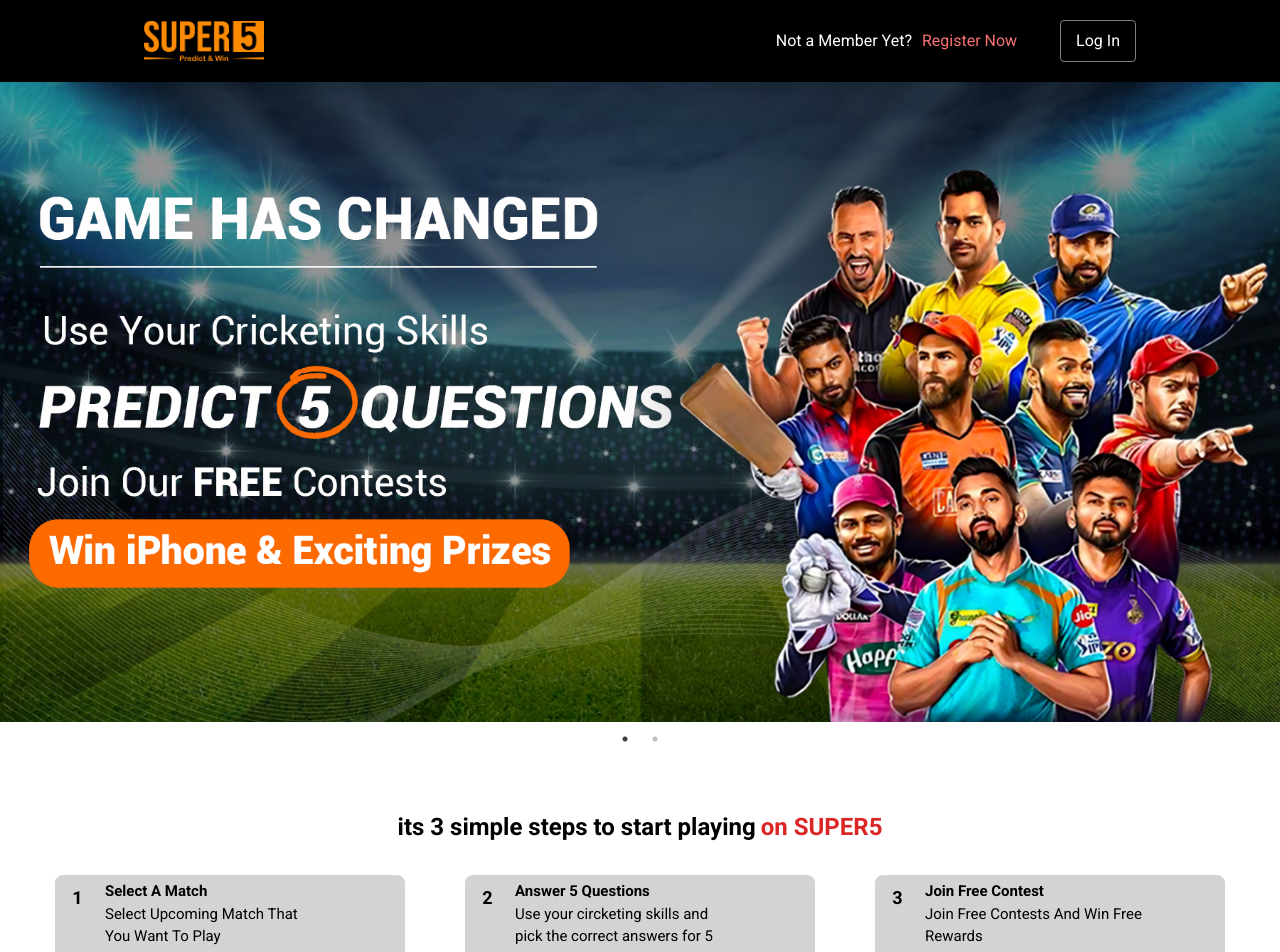
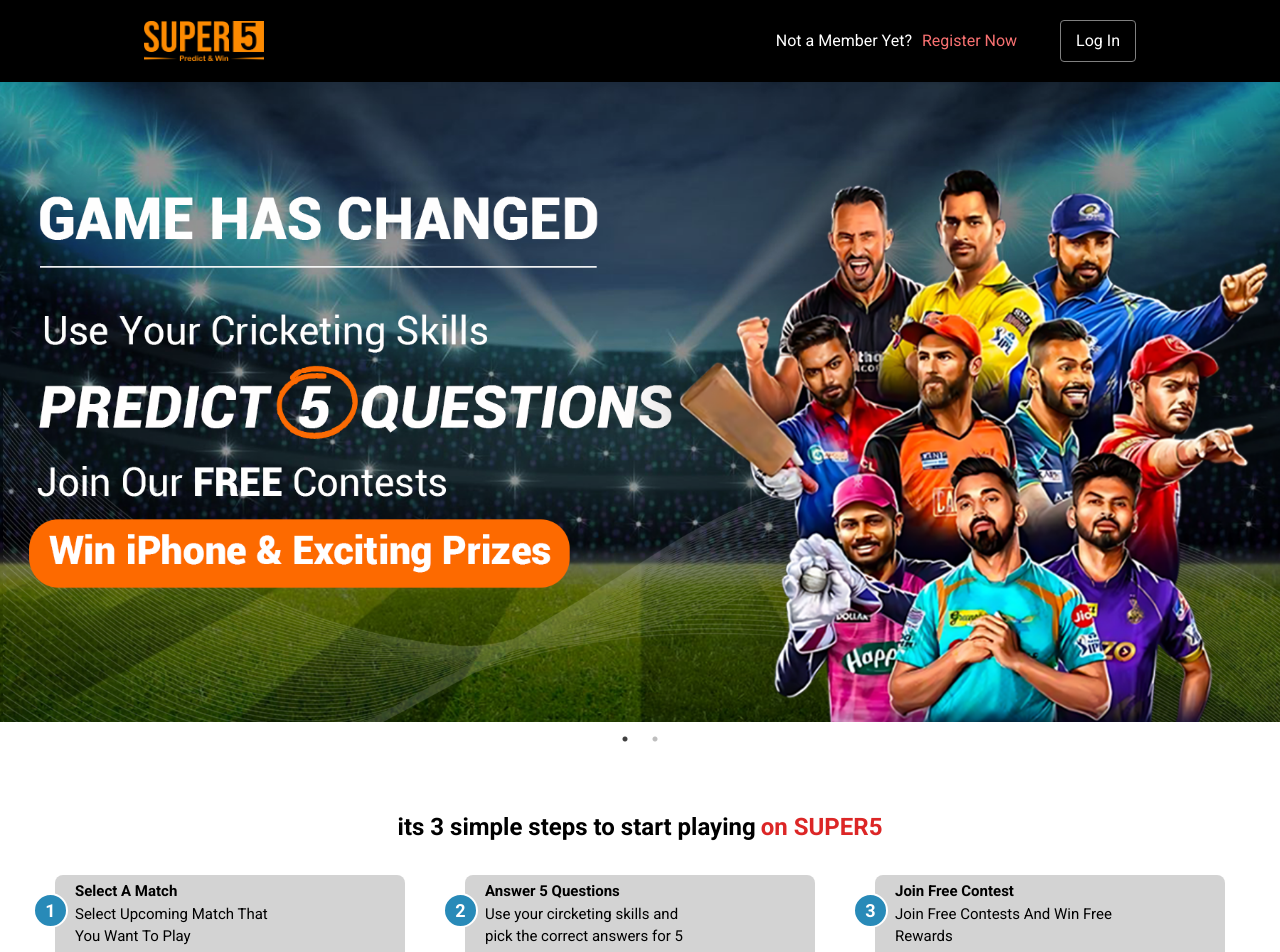
Before and after one commit to GigiBeridzeAxal/LandingPage, a React (Create React App) app: page /landingpage in a window 1280 px wide. Shown: the top 952 px of the page. Built offline with nearby package versions, Linux system fonts and the light colour scheme; no server answers.

Commit message:
TutorialChange

```diff
--- a/src/Components/LandingPage/LandingPageCss.css
+++ b/src/Components/LandingPage/LandingPageCss.css
@@ -69,22 +69,28 @@
     min-height: 58px !important;
 }
 .stepnumber{
-
+   position: absolute;
     padding: 10px;
     width: 35px !important;
     height: 35px !important;
     border-radius: 50%;
     font-weight: 700;
     font-size: 18px;
-    top: 33%;
+    top: 15%;
     left: -22px;
-    color:  black;
+
     display: flex;
     align-items: center;
     justify-content: center;
     min-width: 35px;
     min-height: 35px;
+    background-color: rgb(40, 138, 184);
+    border: 2px solid white;
+    color: white;
 
+}
+.mainstepframe{
+    padding-left: 20px;
 }
 .startplaytittle{
     font-weight: 700;
@@ -204,7 +210,7 @@
         font-size: 13px;
     }
     .stepfirst{
-        width: 95%;
+        width: 90%;
     }
 
 }
```
